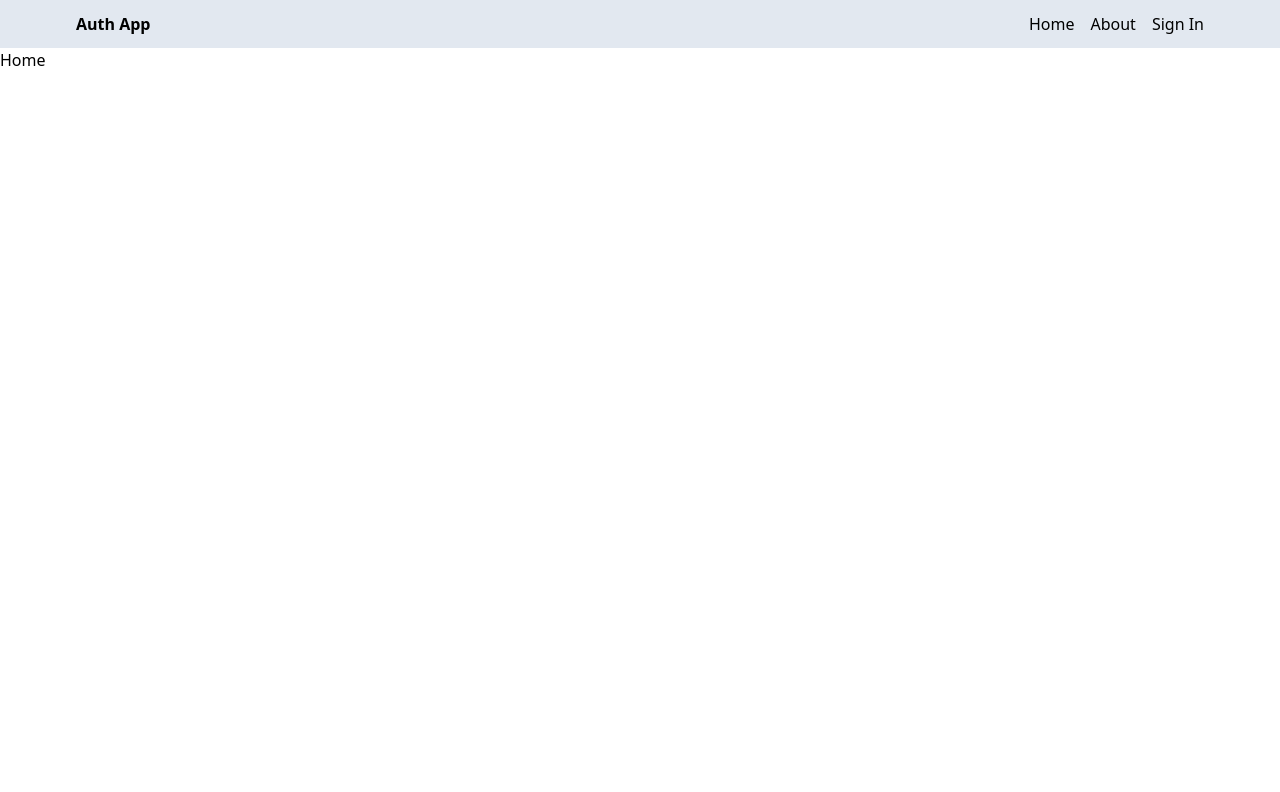
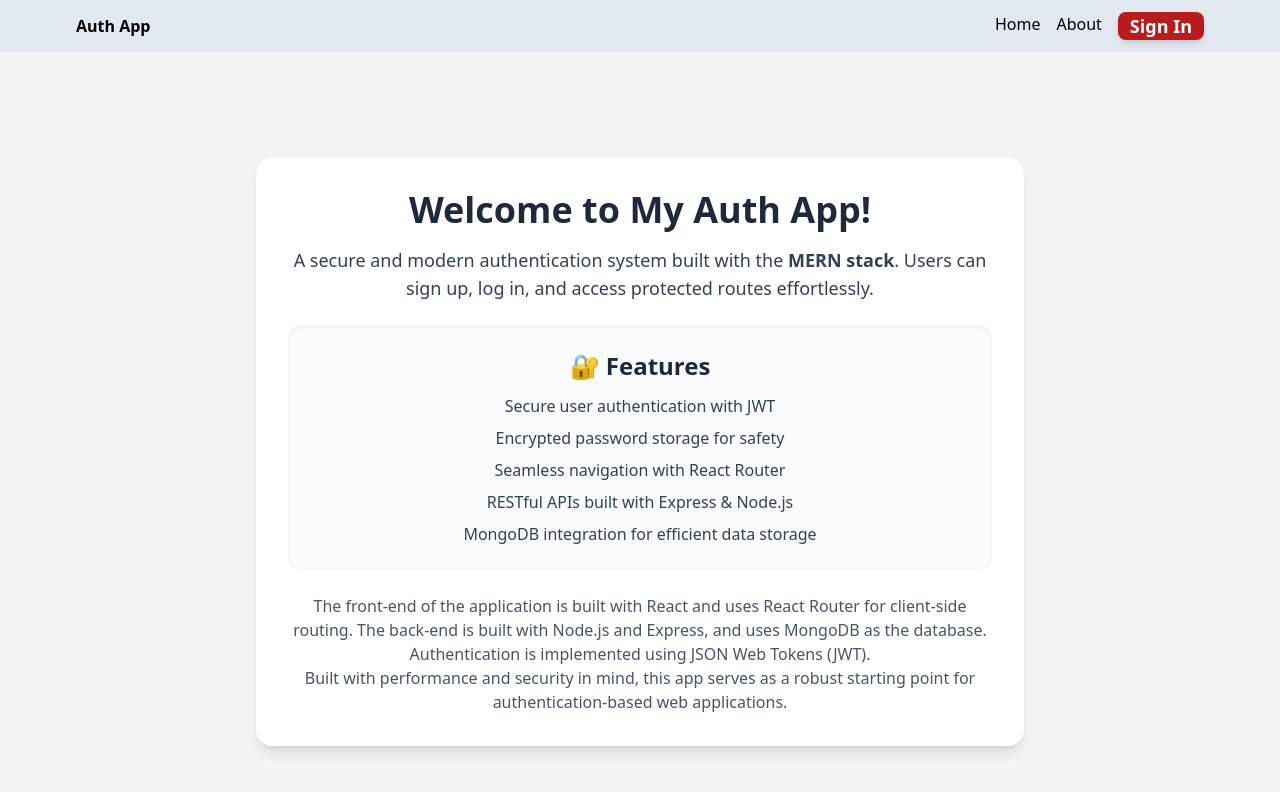
Before and after one commit to madhulatha-bandaru/auth-and-oauth, a React (Vite) app in the folder frontend/: page / in a window 1280 px wide. Shown: the top 792 px of the page. Built offline with nearby package versions, Linux system fonts and the light colour scheme; no server answers.

Commit message:
updated home and about

```diff
--- a/frontend/src/components/Header.jsx
+++ b/frontend/src/components/Header.jsx
@@ -12,17 +12,21 @@ const Header = () => {
         </Link>
         <ul className='flex gap-4'>
           <Link to='/'>
-          <li>Home</li>
+          <li className='hover:text-red-700'>Home</li>
           </Link>
           <Link to='/about'>
-          <li>About</li>
+          <li className='hover:text-red-700'>About</li>
           </Link>
           <Link to='/profile'>
             { currentUser ? (
               <img src={currentUser.profilePicture}
               alt = 'profile' className = 'h-7 w-7 rounded-full object-cover ' />
             ) : (
-              <li>Sign In</li>
+              <li>
+                <button onClick={() => navigate('/sign-in')}className=' px-3 py-0.3 bg-red-700 text-white text-lg font-semibold rounded-lg shadow-md hover:bg-red-600 transition-all duration-300'>
+          Sign In
+        </button>
+              </li>
             )}
 
           </Link>
--- a/frontend/src/pages/About.jsx
+++ b/frontend/src/pages/About.jsx
@@ -1,9 +1,32 @@
-import React from 'react'
+import React from 'react';
 
-const About = () => {
+export default function About() {
   return (
-    <div>About</div>
-  )
+    <div className='min-h-screen flex items-center justify-center bg-gray-100 px-6 py-12'>
+      <div className='bg-white shadow-lg rounded-2xl p-8 max-w-3xl text-center'>
+        <h1 className='text-4xl font-extrabold text-slate-800 mb-4'>About This Auth App</h1>
+        <p className='text-lg text-slate-700 mb-6'>
+          This is a  full-stack authentication system  built using the  MERN stack  (MongoDB, Express, React, Node.js). It provides a  secure and efficient  way for users to  sign up, log in, and manage their accounts.
+        </p>
+
+        <div className='bg-gray-50 p-6 rounded-xl shadow-inner'>
+          <h2 className='text-2xl font-semibold text-slate-800 mb-3'>
+            🔐 Features & Technologies 🔐
+          </h2>
+          <ul className='flex flex-col items-center text-slate-700 space-y-2 text-left inline-block'>
+            <li>  JWT-based Authentication for secure login</li>
+            <li>  Role-based Access Control (RBAC) for user permissions</li>
+            <li>  MongoDB for Data Storage with Mongoose ODM</li>
+            <li>  React Router for seamless navigation</li>
+            <li>  Express & Node.js  for backend APIs</li>
+            <li>  Tailwind CSS for a clean and modern UI</li>
+          </ul>
+        </div>
+
+        <p className='mt-6 text-slate-600'>
+          Whether you're building a SaaS application, a personal project, or a startup, this app provides a solid foundation for secure authentication.
+        </p>
+      </div>
+    </div>
+  );
 }
-
-export default About
--- a/frontend/src/pages/Home.jsx
+++ b/frontend/src/pages/Home.jsx
@@ -1,9 +1,41 @@
-import React from 'react'
+import React from 'react';
 
-const Home = () => {
+export default function Home() {
+
   return (
-    <div>Home</div>
-  )
+    <div className='min-h-screen flex items-center justify-center bg-gray-100'>
+      <div className='bg-white shadow-lg rounded-2xl p-8 max-w-3xl text-center'>
+        <h1 className='text-4xl font-extrabold text-slate-800 mb-4'>
+          Welcome to My Auth App!
+        </h1>
+        <p className='text-lg text-slate-700 mb-6'>
+          A secure and modern authentication system built with the <span className='font-semibold'>MERN stack</span>. Users can sign up, log in, and access protected routes effortlessly.
+        </p>
+
+        <div className='bg-gray-50 p-6 rounded-xl shadow-inner'>
+          <h2 className='text-2xl font-semibold text-slate-800 mb-3'>
+          🔐 Features
+          </h2>
+          <ul className='flex flex-col items-center text-slate-700 space-y-2 text-left inline-block'>
+            <li> Secure user authentication with JWT</li>
+            <li> Encrypted password storage for safety</li>
+            <li> Seamless navigation with React Router</li>
+            <li> RESTful APIs built with Express & Node.js</li>
+            <li> MongoDB integration for efficient data storage</li>
+          </ul>
+        </div>
+
+        <p className='mt-6 text-slate-600'>
+        The front-end of the application is built with React and uses React
+        Router for client-side routing. The back-end is built with Node.js and
+        Express, and uses MongoDB as the database. Authentication is implemented
+        using JSON Web Tokens (JWT).
+        <br/>
+          Built with performance and security in mind, this app serves as a robust starting point for authentication-based web applications.
+        </p>
+
+
+      </div>
+    </div>
+  );
 }
-
-export default Home
```
Also changed, not shown: 1 other file (tests, documents, lock files or other folders).
